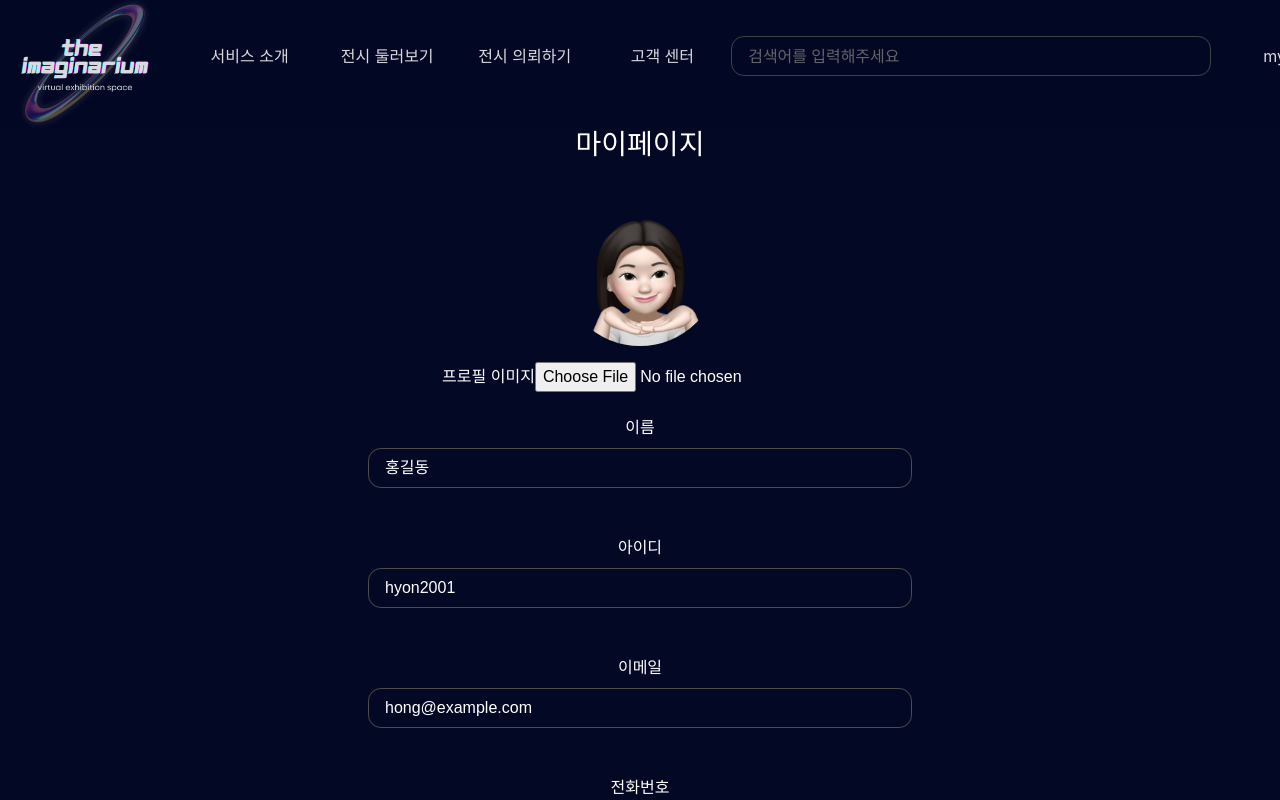
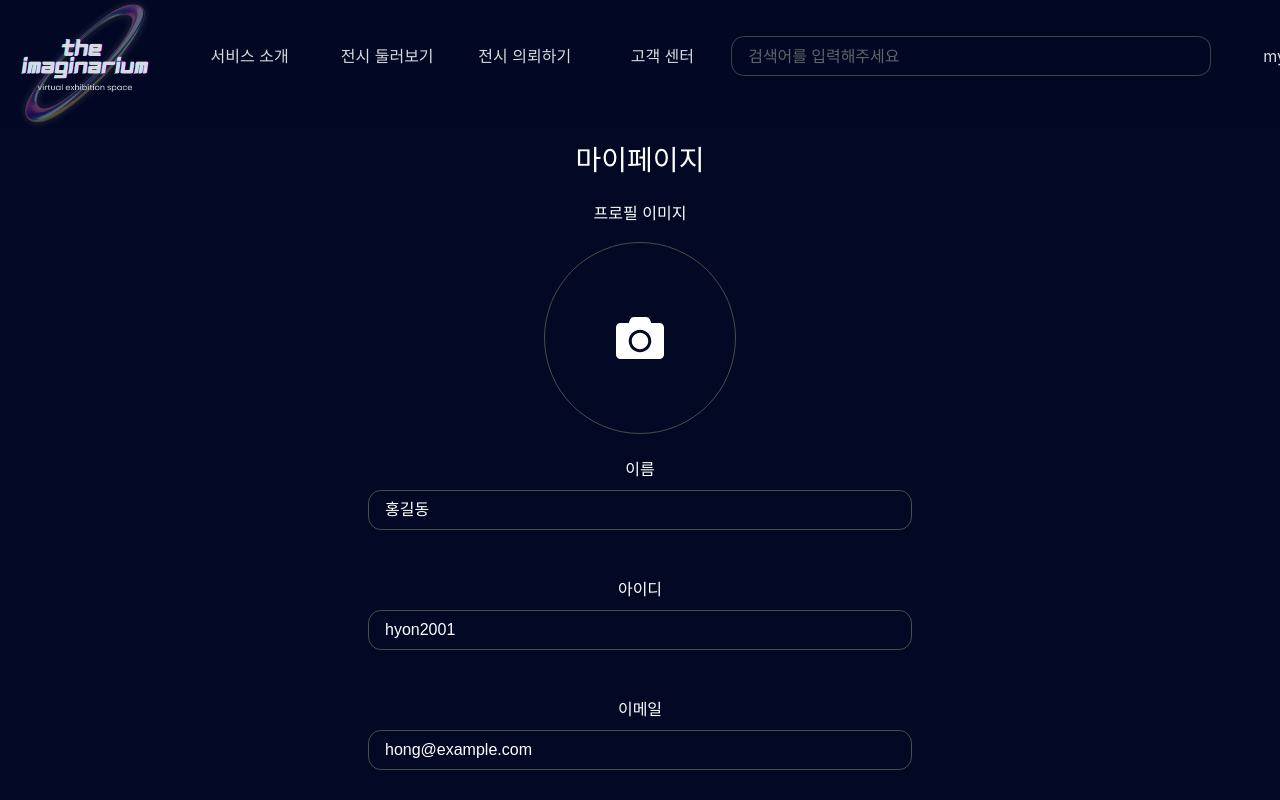
Before and after one commit to mmyona/project1, a React (Create React App) app: page /mypage in a window 1280 px wide. Both pictures are taken after a click on the button "수정". Shown: the top 800 px of the page. Built offline with nearby package versions, Linux system fonts and the light colour scheme; no server answers.

Commit message:
#15 #10 feat : image uploader 컴포넌트 추가, 마이 페이지 구현

```diff
--- a/package.json
+++ b/package.json
@@ -16,6 +16,7 @@
     "react-bootstrap": "^2.7.2",
     "react-dom": "^18.2.0",
     "react-grid-system": "^8.1.9",
+    "react-icons": "^4.8.0",
     "react-router-dom": "^6.10.0",
     "react-scripts": "5.0.1",
     "react-unity-webgl": "^9.4.0",
--- /dev/null
+++ b/src/components/ImageUploader.js
@@ -0,0 +1,56 @@
+import React, { useState } from "react";
+import styled from "styled-components";
+import { FaCamera } from "react-icons/fa";
+import theme from "./theme";
+import { Avatar } from "./atoms/Avatar";
+
+export const ImageUploader = React.forwardRef((props, ref) => {
+  const [image, setImage] = useState(null);
+
+  const handleImageChange = (e) => {
+    setImage(e.target.files[0]);
+    props.onImageChange(e.target.files[0]);
+  };
+
+  return (
+    <ImageUploaderWrapper>
+      <Input type="file" onChange={handleImageChange} {...props.register} />
+      {image ? (
+        <Avatar imgURL={URL.createObjectURL(image)} width="12rem" />
+      ) : (
+        <StyledDiv>
+          <StyledFaCamera width={props.iconWidth} height={props.iconHeight} />
+        </StyledDiv>
+      )}
+    </ImageUploaderWrapper>
+  );
+});
+
+const Input = styled.input`
+  display: none;
+`;
+
+const ImageUploaderWrapper = styled.label`
+  margin-top: 1rem;
+  display: flex;
+  justify-content: center;
+  align-items: center;
+  width: 12rem;
+  height: 12rem;
+`;
+
+const StyledFaCamera = styled(FaCamera)`
+  width: 3rem;
+  height: 3rem;
+  color: ${theme.color.gray};
+`;
+
+const StyledDiv = styled.div`
+  display: flex;
+  justify-content: center;
+  align-items: center;
+  width: 12rem;
+  height: 12rem;
+  border: 0.1rem solid ${theme.color.gray};
+  border-radius: 50%;
+`;
--- a/src/pages/Mypage.js
+++ b/src/pages/Mypage.js
@@ -4,6 +4,7 @@ import { InputAuth } from "../components/atoms/Input";
 import styled from "styled-components";
 import { Avatar } from "../components/atoms/Avatar";
 import { Wrapper } from "./Signup";
+import { ImageUploader } from "../components/ImageUploader";
 
 export const Mypage = () => {
   const [user, setUser] = useState({
@@ -14,7 +15,7 @@ export const Mypage = () => {
   });
 
   const [editing, setEditing] = useState(false);
-  const [profileImg, setProfileImg] = useState(null);
+  const [image, setImage] = useState(null);
 
   const handleEditClick = () => {
     setEditing(true);
@@ -30,15 +31,6 @@ export const Mypage = () => {
     setEditing(false);
   };
 
-  const handleFileChange = (e) => {
-    const file = e.target.files[0];
-    const reader = new FileReader();
-    reader.readAsDataURL(file);
-    reader.onload = () => {
-      setProfileImg(reader.result);
-    };
-  };
-
   const handleInputChange = (e) => {
     const { name, value } = e.target;
     setUser((prevUser) => ({
@@ -49,13 +41,12 @@ export const Mypage = () => {
 
   return (
     <MContainer>
-      <h3>마이페이지</h3>
       {editing ? (
         <Wrapper onSubmit={handleSubmit}>
-          <Avatar width="10rem" src={profileImg} />
+          <h3>마이페이지</h3>
           <div>
             프로필 이미지
-            <input type="file" accept="image/*" onChange={handleFileChange} />
+            <ImageUploader onImageChange={(img) => setImage(img)} />
           </div>
           <div>
             <InputAuth
@@ -86,7 +77,7 @@ export const Mypage = () => {
           </div>
           <div>
             <InputAuth
-              label="전화번호"
+              label="전화 번호"
               type="tel"
               value={user.phone}
               onChange={handleInputChange}
@@ -106,11 +97,12 @@ export const Mypage = () => {
         </Wrapper>
       ) : (
         <Wrapper>
-          <Avatar width="10rem" src={profileImg} />
-          <p>이름: {user.name}</p>
-          <p>아이디: {user.id}</p>
-          <p>이메일: {user.email}</p>
-          <p>전화번호: {user.phone}</p>
+          <h3>마이페이지</h3>
+          <Avatar width="10rem" />
+          <p>이름 : {user.name}</p>
+          <p>아이디 : {user.id}</p>
+          <p>이메일 : {user.email}</p>
+          <p>전화 번호 : {user.phone}</p>
           <Btn
             btnText="수정"
             width="6rem"
```
Also changed, not shown: 1 other file (tests, documents, lock files or other folders).
